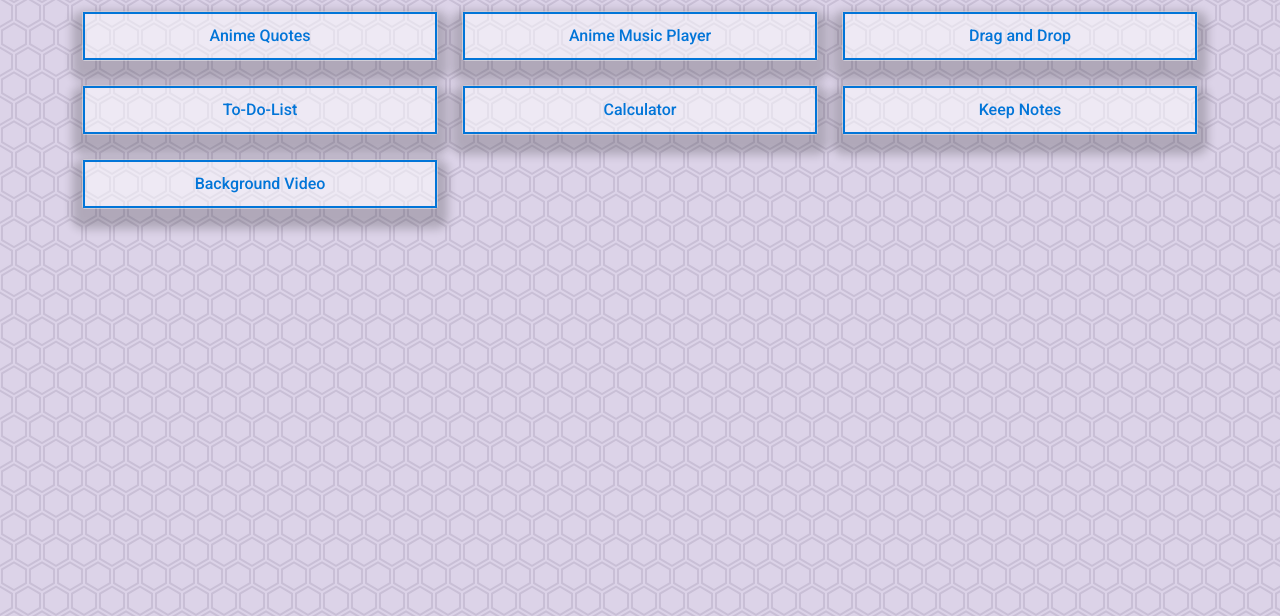
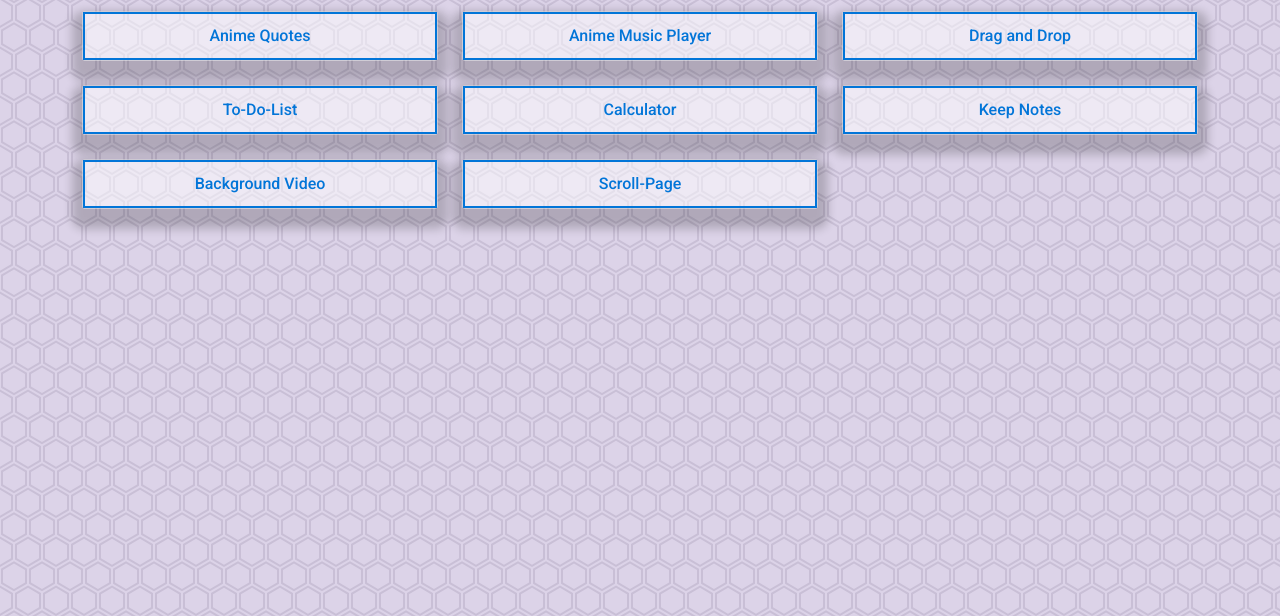
Before and after one commit to ravi-55/ravi-55.github.io, a plain HTML site: page index.html in a window 1280 px wide. Shown: the part 183-799 px from the top of the page. Drawn offline with nearby package versions, Linux system fonts and the light colour scheme.

Commit message:
Update index.html

```diff
--- a/index.html
+++ b/index.html
@@ -109,6 +109,12 @@
 			</div><!-- End of Col -->
 
 			<div class="col-md-4 mt-4">
+				<!-- Card -->
+					<div class="card">
+						<a href="./scroll-page/index.html">
+							Scroll-Page
+						</a>
+					</div> <!-- End of Card -->
 			</div><!-- End of Col -->
 
 			<div class="col-md-4 mt-4">
```
